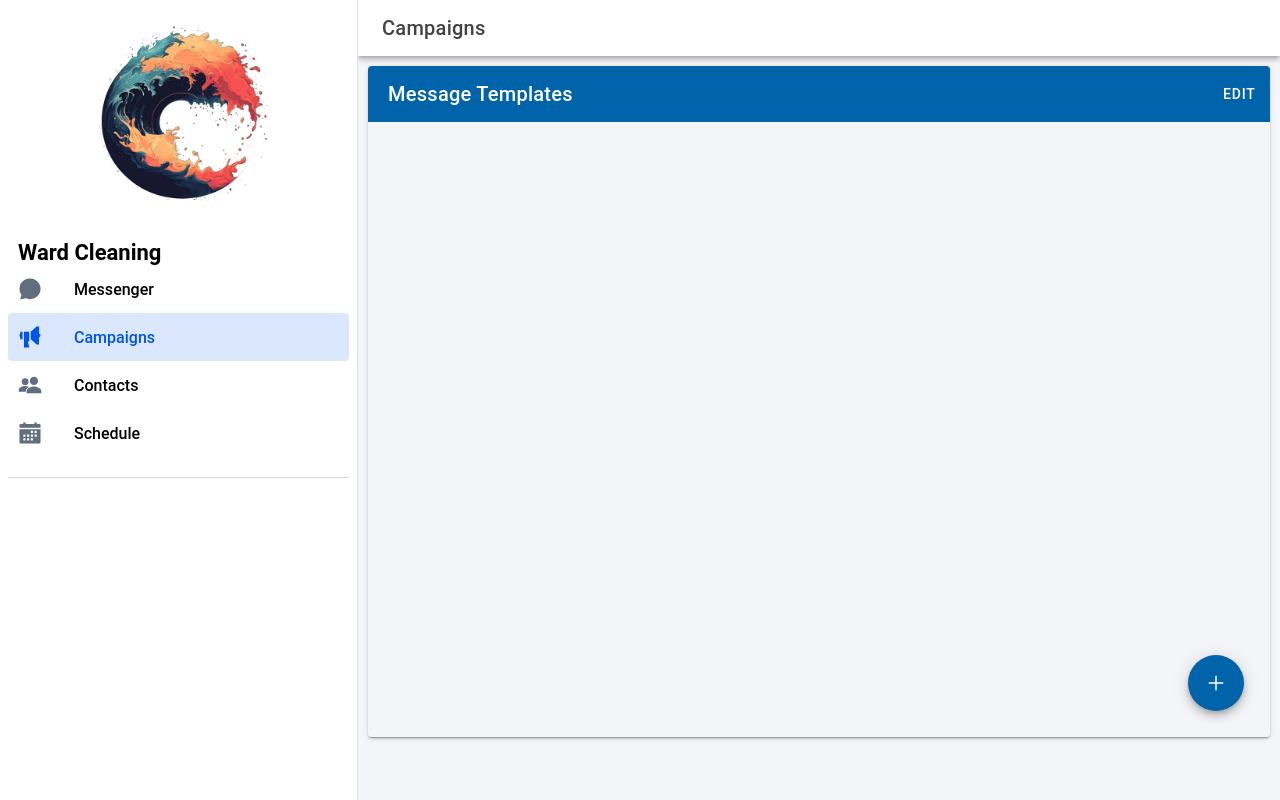
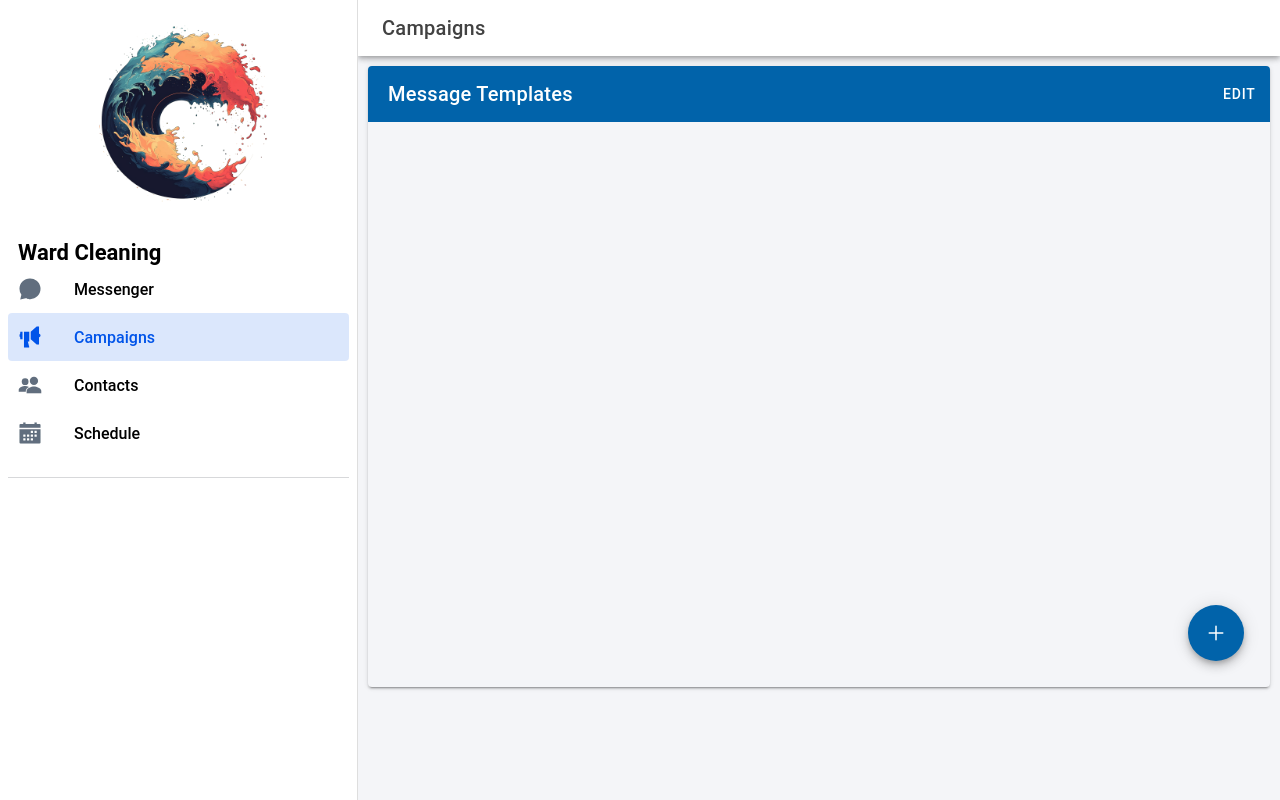
Before and after one commit to dulbrich/ward-cleaning-2025, a React (Vite) app: page /campaigns in a window 1280 px wide. Built offline with nearby package versions, Linux system fonts and the light colour scheme.

Commit message:
Update Campaigns.css
Even shorter!

```diff
--- a/src/pages/Campaigns.css
+++ b/src/pages/Campaigns.css
@@ -1,4 +1,4 @@
 .templates-card-content {
-    height: calc(100vh - 185px);
+    height: calc(100vh - 235px);
     overflow-y: auto;
 }
```
